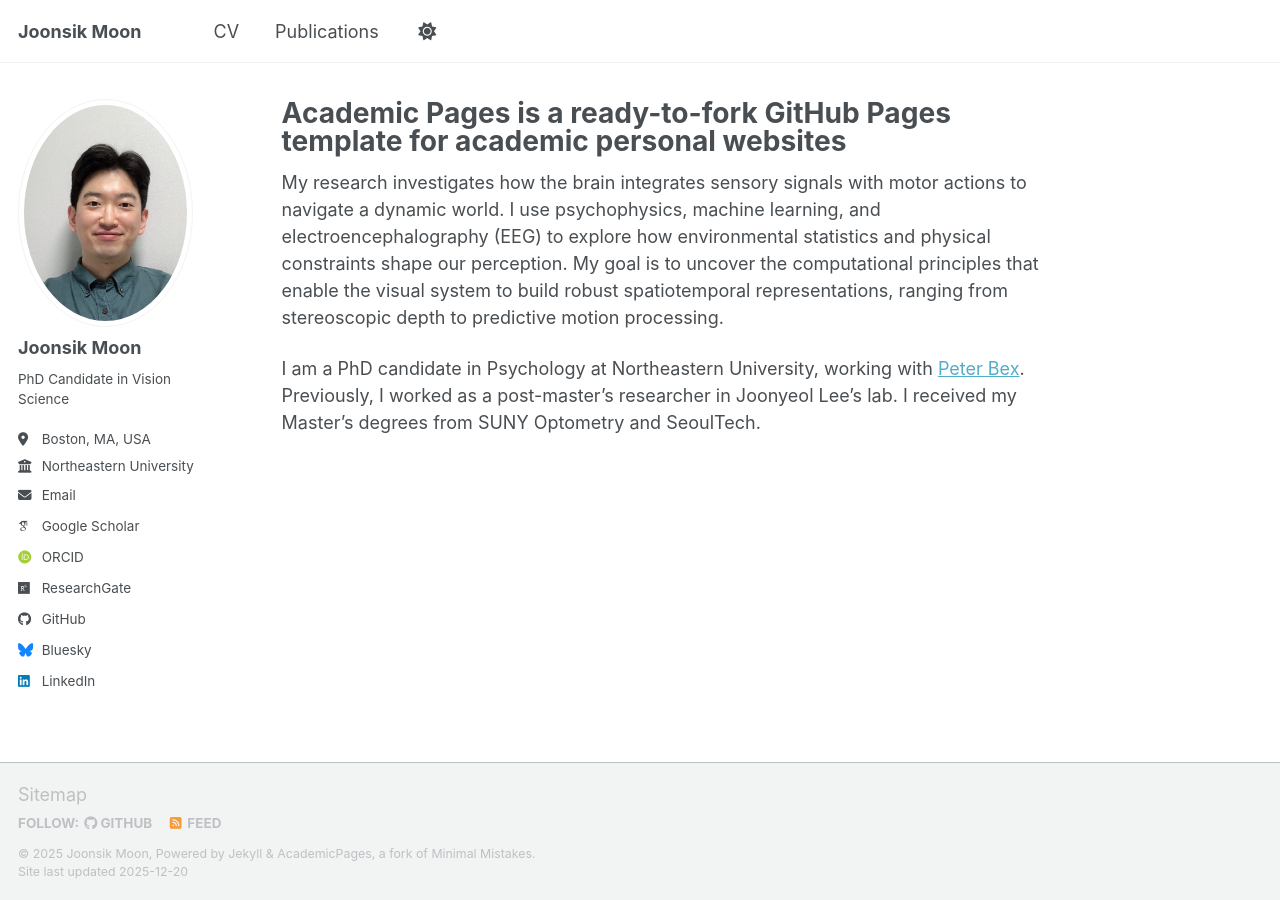
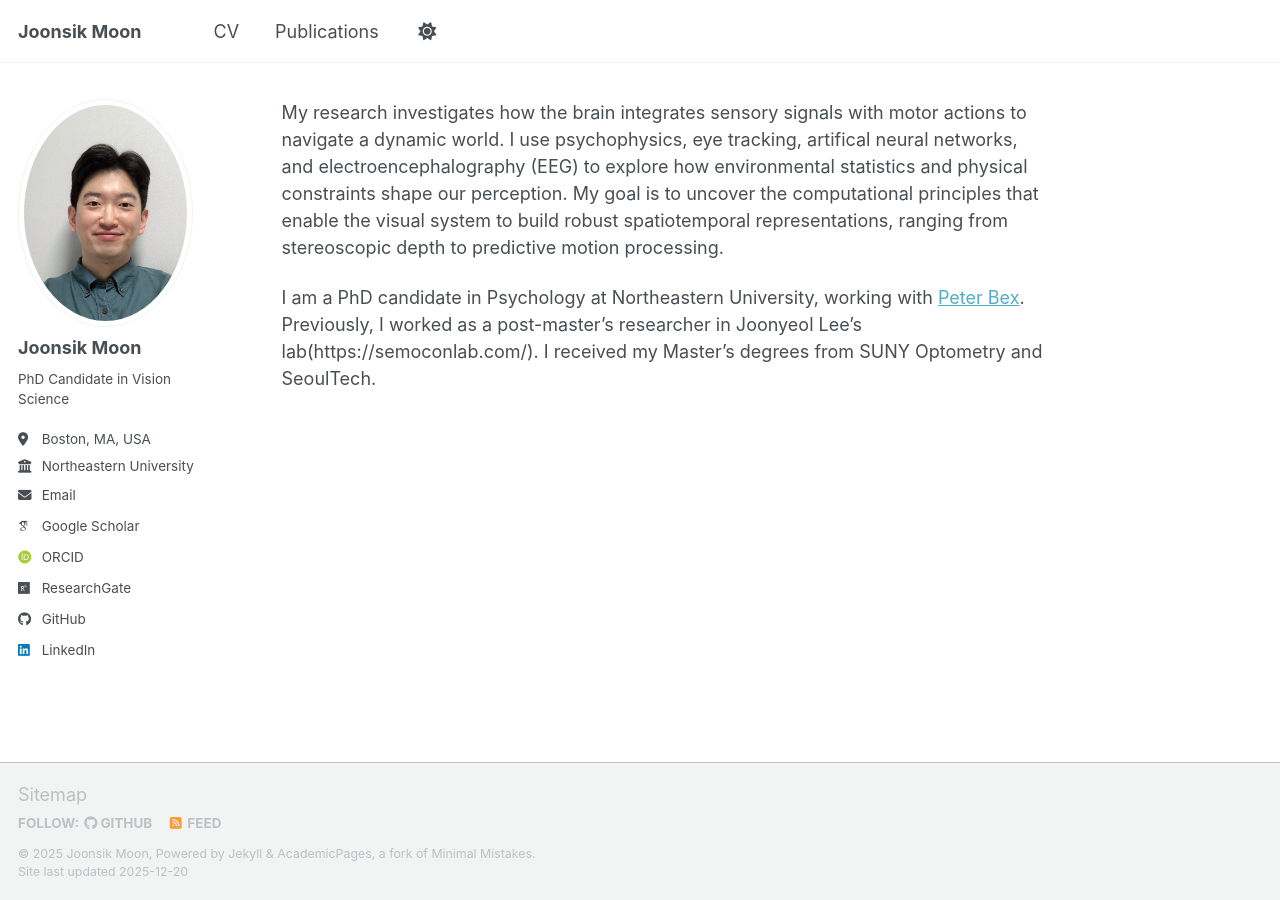
Before and after one commit to jmoon99/jmoon99.github.io, a Jekyll site: the page built from _pages/about.md, in a window 1280 px wide. Built offline with Jekyll 4.4.1, drawn with Linux system fonts in a browser that asks for light colours; some web fonts are replaced; a script bundle is joined from its source files by our own code; library files that are not in the unit come from our copies.

Commit message:
Update site content

```diff
--- a/_config.yml
+++ b/_config.yml
@@ -57,7 +57,7 @@ author:
 
   # Social media
   artstation       : # Username
-  bluesky          : "bsky.app" # Replace this with you Bluesky username
+  bluesky          : # Replace this with you Bluesky username
   facebook         : # Username
   flickr           : # Username
   foursquare       : # Username
@@ -84,12 +84,11 @@ author:
 
 # Publication Category - The following the list of publication categories and their headings
 publication_category:
-  books:
-    title: 'Books'
+
   manuscripts:
     title: 'Journal Articles'
   conferences:
-    title: 'Conference Papers'
+    title: 'Conferences'
 
 # Site Settings
 teaser                   :  # filename of teaser fallback teaser image placed in /images/ for social media previews
--- a/_data/navigation.yml
+++ b/_data/navigation.yml
@@ -13,4 +13,4 @@ main:
     url: /files/CV_JM_251220.pdf
 
   - title: "Publications"
-    url: https://scholar.google.com/citations?user=V1fKcEEAAAAJ
+    url: /publications/
--- a/_pages/about.md
+++ b/_pages/about.md
@@ -1,12 +1,12 @@
 ---
 permalink: /
-title: "Academic Pages is a ready-to-fork GitHub Pages template for academic personal websites"
+title:
 author_profile: true
 redirect_from:
   - /about/
   - /about.html
 ---
 
-My research investigates how the brain integrates sensory signals with motor actions to navigate a dynamic world. I use psychophysics, machine learning, and electroencephalography (EEG) to explore how environmental statistics and physical constraints shape our perception. My goal is to uncover the computational principles that enable the visual system to build robust spatiotemporal representations, ranging from stereoscopic depth to predictive motion processing.
+My research investigates how the brain integrates sensory signals with motor actions to navigate a dynamic world. I use psychophysics, eye tracking, artifical neural networks, and electroencephalography (EEG) to explore how environmental statistics and physical constraints shape our perception. My goal is to uncover the computational principles that enable the visual system to build robust spatiotemporal representations, ranging from stereoscopic depth to predictive motion processing.
 
-I am a PhD candidate in Psychology at Northeastern University, working with [Peter Bex](https://cos.northeastern.edu/people/peter-bex/). Previously, I worked as a post-master's researcher in Joonyeol Lee's lab. I received my Master's degrees from SUNY Optometry and SeoulTech.
+I am a PhD candidate in Psychology at Northeastern University, working with [Peter Bex](https://cos.northeastern.edu/people/peter-bex/). Previously, I worked as a post-master's researcher in Joonyeol Lee's lab(https://semoconlab.com/). I received my Master's degrees from SUNY Optometry and SeoulTech.
```
